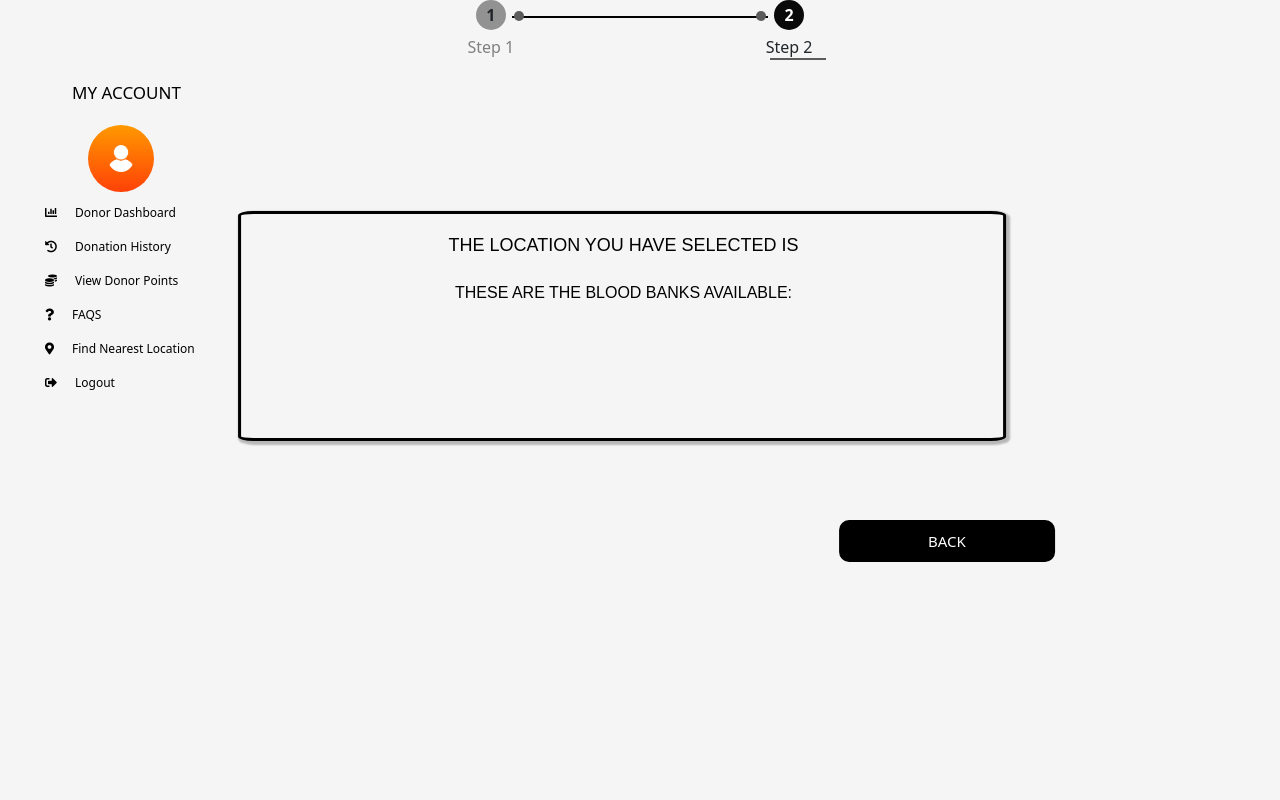
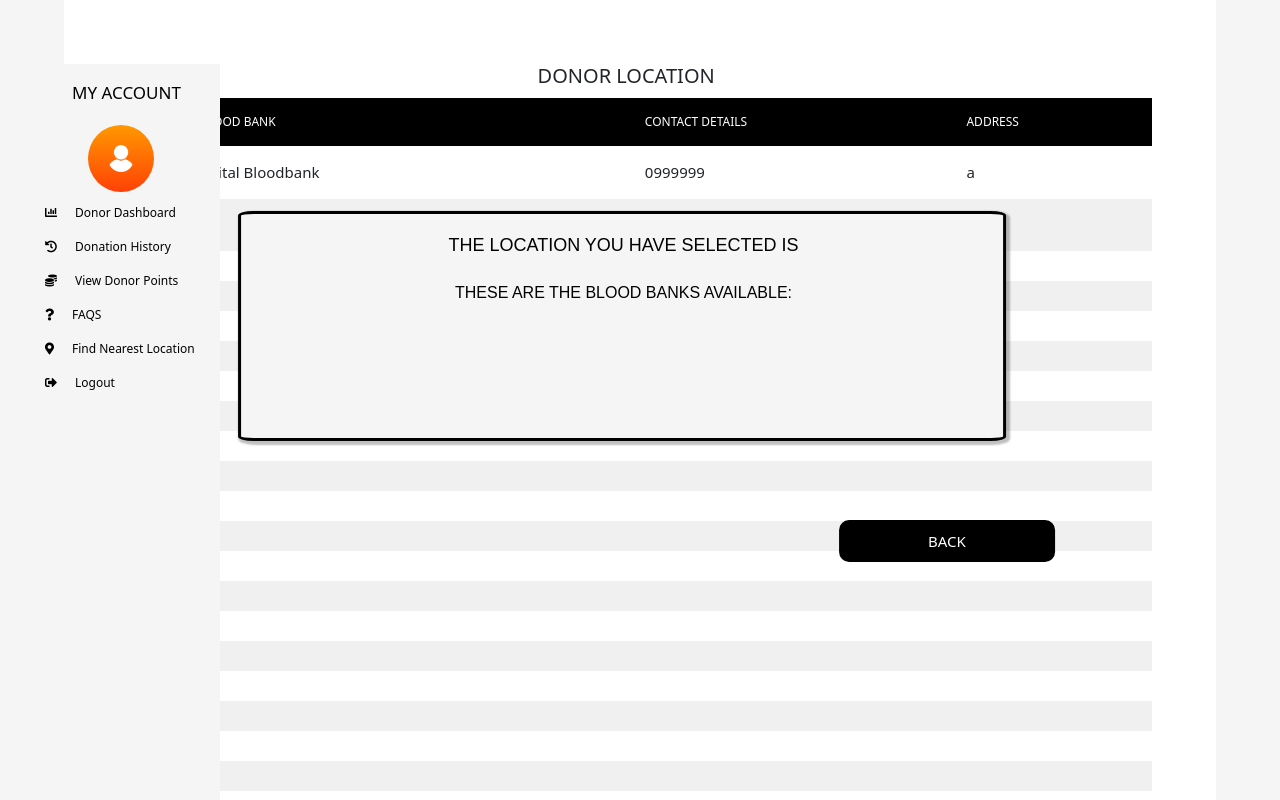
Before and after one commit to cb011009/Blood-Donation-System---Frontend, a React (Create React App) app: page /Location2 in a window 1280 px wide. Shown: the top 800 px of the page. Built offline with nearby package versions, Linux system fonts and the light colour scheme.

Commit message:
Eighth commit

```diff
--- a/src/App.js
+++ b/src/App.js
@@ -25,6 +25,7 @@ function App() {
       </Route>
       <Route path='/Location2'>
         <Navigation user="donor"/>
+        <Table tableName="DONOR LOCATION"/>
         <Location2/>
       </Route>
       <Route path='/Donorpoints'>
--- a/src/Dashboards.js
+++ b/src/Dashboards.js
@@ -177,7 +177,7 @@ function Dashboards(props) {
    BLOODBANK: 'bloodbank'
 };
 
-const choice = UserType.ADMIN;
+const choice = UserType.DONOR;
 let content = null;
 
 if (choice === UserType.DONOR) {
--- a/src/Navigation.js
+++ b/src/Navigation.js
@@ -333,45 +333,45 @@ function Navigation(props) {
           <img src={profilepic} className='adminIcon' />
           <li className="lists">
             <a href="/Dashboards" className="link">
-              <span className="icon admin-dashboard-icon"></span>
+            <i className="fas fa-chart-bar"></i>
               ADMIN DASHBOARD
             </a>
           </li>
           <li className="lists">
             <a href="/Pendingrequests" className="linkexceptional">
-              <span className="icon hospital-icon"></span>
+            <i className="fas fa-clock"></i>
               PENDING REQUESTS
             </a>
             <ul>
               <li className="sidelink">
-                <span className="icon hospital-icon"></span>
+              <i className="fas fa-hospital"></i>
                 HOSPITAL
               </li>
               <li className="sidelink">
-                <span className="icon bloodbank-icon"></span>
+              <i className="fas fa-medkit"></i>
                 BLOOD BANK
               </li>
             </ul>
           </li>
           <li className="lists">
             <a href="/Acceptedrequests" className="linkexceptional">
-              <span className="icon hospital-icon"></span>
+            <i className="fas fa-check-circle"></i>
               ACCEPTED REQUESTS
             </a>
             <ul>
               <li className="sidelink">
-                <span className="icon hospital-icon"></span>
+              <i className="fas fa-hospital"></i>
                 HOSPITAL
               </li>
               <li className="sidelink">
-                <span className="icon bloodbank-icon"></span>
+              <i className="fas fa-medkit"></i>
                 BLOOD BANK
               </li>
             </ul>
           </li>
           <li className="lists">
             <a href="/SignUp" className="link">
-              <span className="icon logout-icon"></span>
+            <i className="fas fa-sign-out-alt"></i>
               LOGOUT
             </a>
           </li>
--- a/src/Table.js
+++ b/src/Table.js
@@ -159,12 +159,16 @@ const TableNames = {
   DONORHISTORY: "DONOR HISTORY",
   DONORSEARCH: "DONOR SEARCH",
   BLOODBANKSEARCH: "BLOOD BANK SEARCH",
+  DONORLOCATION:"DONOR LOCATION",
 };
 
 function Table({ tableName, numRows }) {
   const tables = {
     [TableNames.DONORHISTORY]: {
       columns: ["NIC", "DATE OF DONATION", "BLOOD TYPE", "QUANTITY OF BLOOD DONATED IN PINTS"],
+    },
+    [TableNames.DONORLOCATION]:{
+      columns: ["NAME OF BLOOD BANK","CONTACT DETAILS","ADDRESS"],
     },
     [TableNames.DONORSEARCH]: {
       columns: ["NIC OF DONOR", "NAME OF DONOR", "TELEPHONE DETAILS", "ENTER BLOOD TYPE", "ENTER LOCATION OF BLOOD BANK", "ENTER AMOUNT OF BLOOD DONATED [IN PINTS]", "REWARD POINTS", "ACTION"],
@@ -183,10 +187,7 @@ function Table({ tableName, numRows }) {
   const { columns } = tableData;
   const rows = generateRows(tableName, numRows);
 
-  const handleRowClick = (index) => {
-    // Placeholder implementation
-    console.log("Row clicked:", index);
-  };
+
 
   return (
     <div>
@@ -243,6 +244,19 @@ function generateRows(tableName) {
       };
       rows.push(row);
     }
+  } else if (tableName === TableNames.DONORLOCATION) {
+      const namebloodbank = [ "Narahempital Bloodbank"];
+      const contact= ["0999999", "822222"];
+      const address = ["a"];
+      const numRows = 20;
+      for (let i = 0; i < numRows; i++) {
+        const row = {
+          "NAME OF BLOOD BANK": namebloodbank[i],
+          "CONTACT DETAILS":contact[i],
+          "ADDRESS": address[i],
+        };
+        rows.push(row);
+      }
   } else if (tableName === TableNames.DONORSEARCH) {
     const nameD = ["monaragala", "moratuwa"];
     const telephone = ["11"];
@@ -296,4 +310,5 @@ function generateRows(tableName) {
   return rows;
 }
 
+
 export default Table;
```
